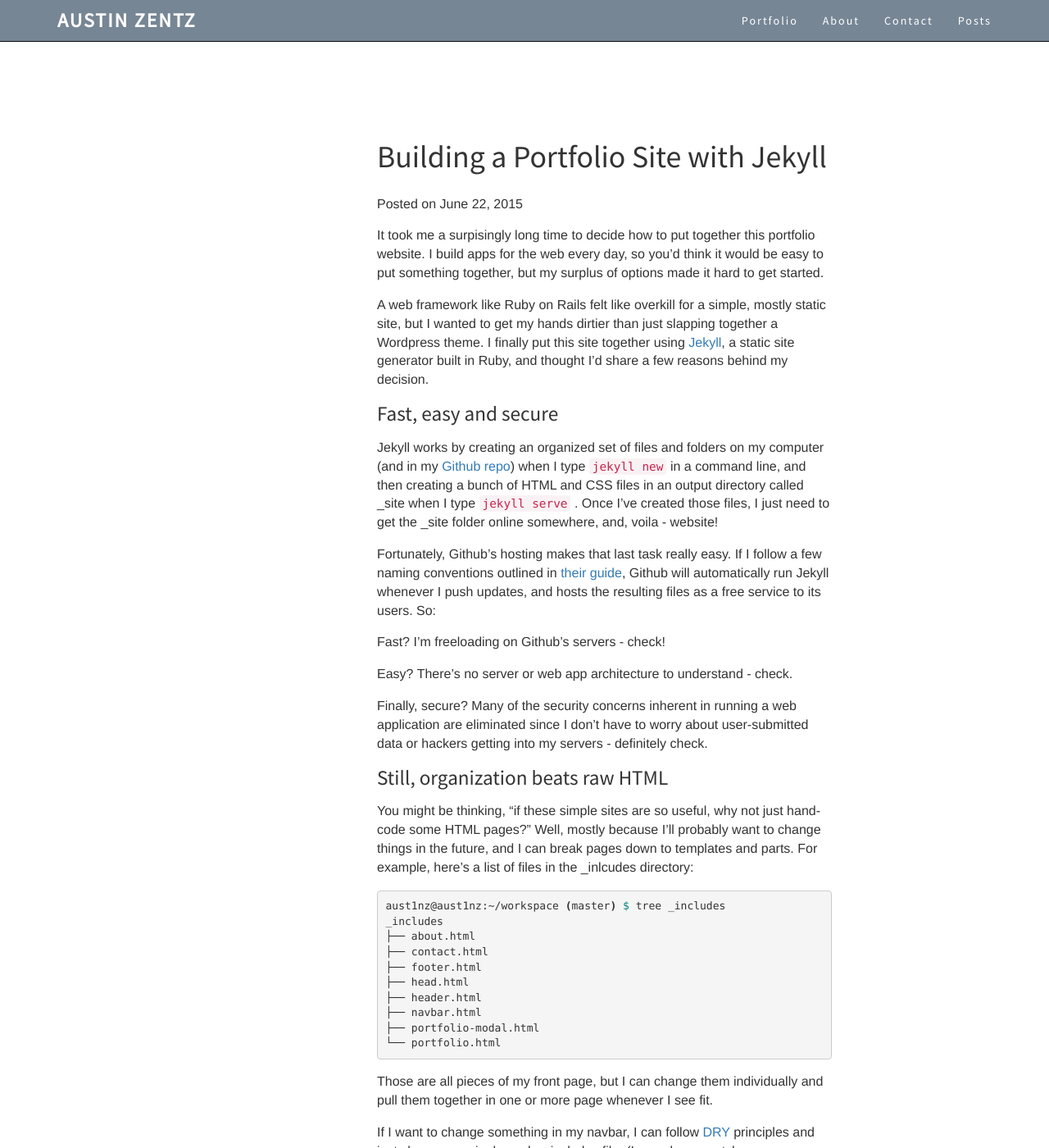
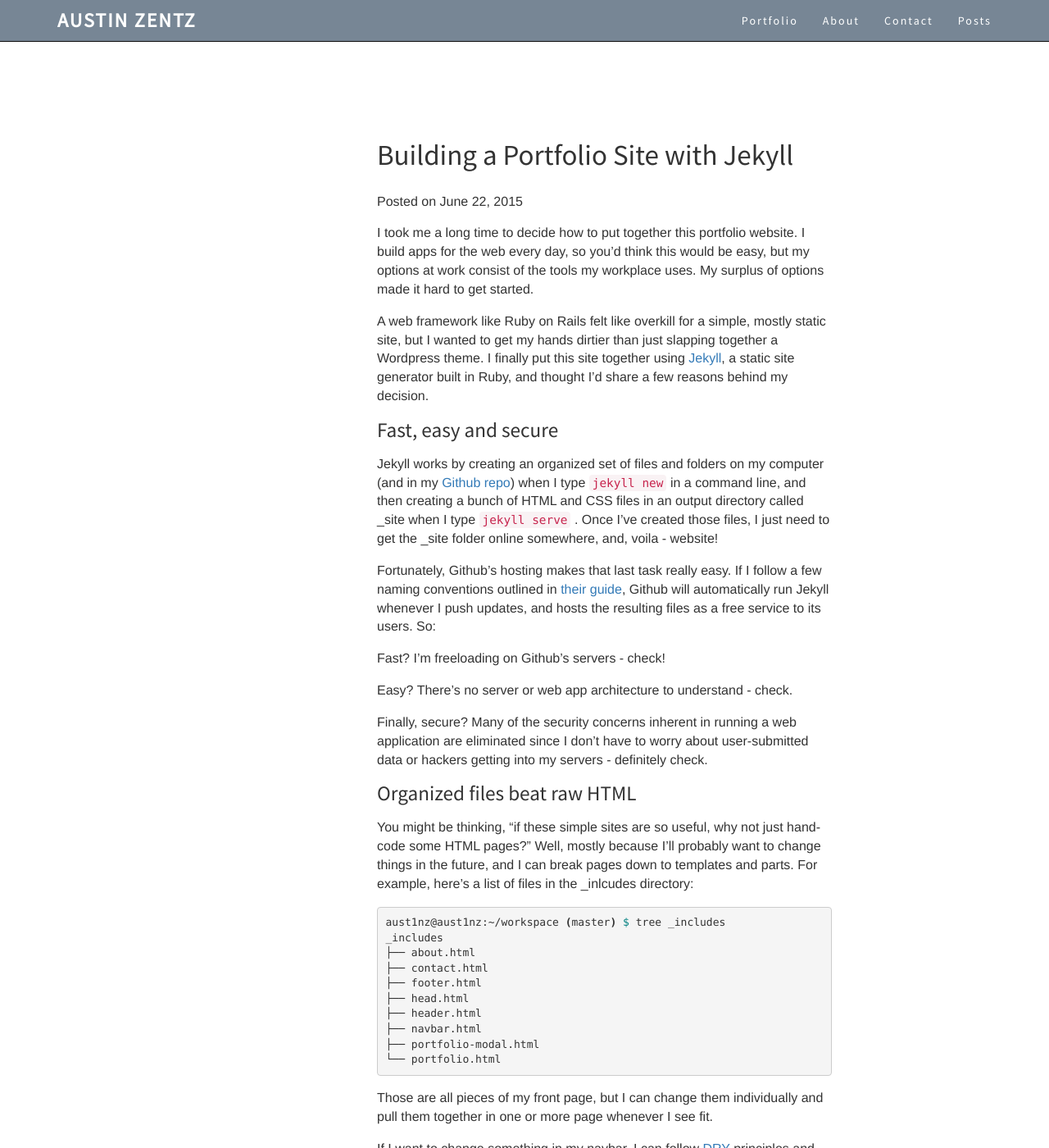
Before and after one commit to aust1nz/aust1nz.github.io, a Jekyll site: the page built from _posts/2015-06-22-building-with-jekyll.markdown, in a window 1280 px wide and 1400 px high. Shown: the whole window at 82% size. Built offline with Jekyll 4.4.1, drawn with Linux system fonts in a browser that asks for light colours; nearby versions of some CDN libraries; some of the changed text lies outside the part shown.

Commit message:
Start new post; add draft concept

```diff
--- a/_layouts/post.html
+++ b/_layouts/post.html
@@ -9,6 +9,18 @@
 
     <section>
       <div class="container">
+        {% if page.draft %}
+          <div class="row">
+            <div class="col-md-8 col-md-offset-4">
+              <h3>Work in Progress</h3>
+            </div>
+          </div>
+          <div class="row">
+            <div class="col-md-6 col-md-offset-4">
+              Hmm. You found a post that's not quite ready for primetime. Please check back soon!
+            </div>
+          </div>
+        {% else %}
           <div class="row">
             <div class="col-md-8 col-md-offset-4">
               <h3>{{ page.title }}</h3>
@@ -27,6 +39,7 @@
               <a href="{{ baseurl }}/#contact">Contact</a></a></p>
             </div>
           </div>
+        {% endif %}
       </container>
     </section>
 
--- a/_posts/2015-06-22-building-with-jekyll.markdown
+++ b/_posts/2015-06-22-building-with-jekyll.markdown
@@ -2,7 +2,7 @@
 layout: post
 title: Building a Portfolio Site with Jekyll
 ---
-It took me a surpisingly long time to decide how to put together this portfolio website. I build apps for the web every day, so you'd think it would be easy to put something together, but my surplus of options made it hard to get started.
+I took me a long time to decide how to put together this portfolio website. I build apps for the web every day, so you'd think this would be easy, but my options at work consist of the tools my workplace uses. My surplus of options made it hard to get started.
 
 A web framework like Ruby on Rails felt like overkill for a simple, mostly static site, but I wanted to get my hands dirtier than just slapping together a Wordpress theme. I finally put this site together using [Jekyll](http://jekyllrb.com/), a static site generator built in Ruby, and thought I'd share a few reasons behind my decision.
 
@@ -17,7 +17,7 @@
 
 Finally, secure? Many of the security concerns inherent in running a web application are eliminated since I don't have to worry about user-submitted data or hackers getting into my servers - definitely check.
 
-#### Still, organization beats raw HTML
+#### Organized files beat raw HTML
 You might be thinking, "if these simple sites are so useful, why not just hand-code some HTML pages?" Well, mostly because I'll probably want to change things in the future, and I can break pages down to templates and parts. For example, here's a list of files in the _inlcudes directory:
 
 {% highlight bash %}
@@ -37,7 +37,7 @@
 
 If I want to change something in my navbar, I can follow [DRY](https://en.wikipedia.org/wiki/Don't_repeat_yourself) principles and just change my single navbar includes file. (I can also use style preprocessors like SCSS, which is less of a headache, even for a non-designer, than regular CSS.)
 
-#### It's even a frugal choice
+#### With Github, Jekyll is the frugal choice
 Finally, it's worth mentioning that the only cost involved in my setup is the recurring fee to register the domain name. (I could have also stuck with the decently-short [http://aust1nz.github.io](http://aust1nz.github.io) if I didn't want to spring the $10 for the top-level domain.)
 
 If I had gone with a build-it-myself option using Rails, I would have needed to setup a virtual server somewhere, or have considered the tradeoffs of a product like Heroku, which, to be fair, has a free tier. Wordpress options can also start out free, but generally require some hosting costs if I want them to point to my domain.
--- a/_sass/_sections.scss
+++ b/_sass/_sections.scss
@@ -9,7 +9,7 @@
 
   h3 {
     font-family: $heading-font;
-    font-size: 2.7em;
+    font-size: 2.5em;
   }
 
   h4 {
--- a/blog.html
+++ b/blog.html
@@ -18,7 +18,7 @@
   <div class="container">
     <div class="row">
       {% for post in site.posts %}
-        {% unless post.path contains "projects" %}
+        {% unless post.path contains "projects" or post.draft %}
           <div class="col-md-8 col-md-offset-2">
             <h3><a href="{{post.url}}">{{ post.title }}</a></h3>
             <p>{{ post.date | date: " %B %-d, %Y" }}: {{ post.excerpt | strip_html  }}</p>
```
Also changed, not shown: _posts/2015-06-24-contact-forms-in-static-sites.markdown (added, +8 -0 lines). Lines whose indentation alone changed are shown as unchanged.
